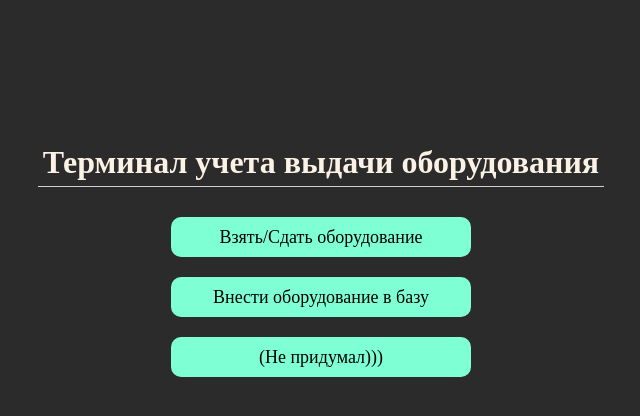
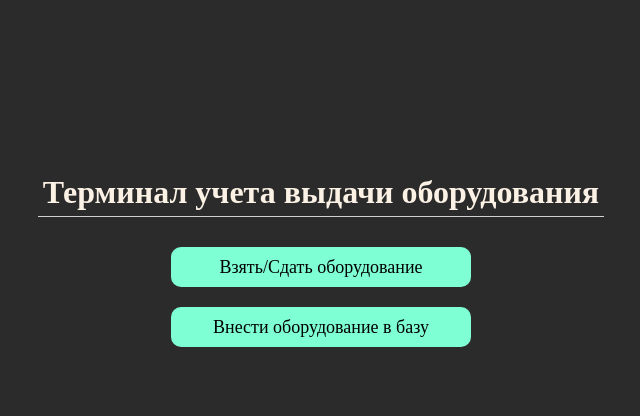
Before and after one commit to Maxx100-Leysnik-MIEM/EAiIS, a Flask app: page / in a window 1280 px wide. Shown: the top 416 px of the page, without its empty margins (319-959 px from the left). Run offline with Flask 3, Linux system fonts and the light colour scheme.

Commit message:
delete useless link

```diff
--- a/templates/index.html
+++ b/templates/index.html
@@ -13,7 +13,6 @@
         </div>
         <div class="rbutton"><a href="/newTakeRequest">Взять/Сдать оборудование</a></div>
         <div class="rbutton"><a href="/newDevice">Внести оборудование в базу</a></div>
-        <div class="rbutton"><a href="/route">(Не придумал)))</a></div>
     </div>
 </body>
 </html>
```
